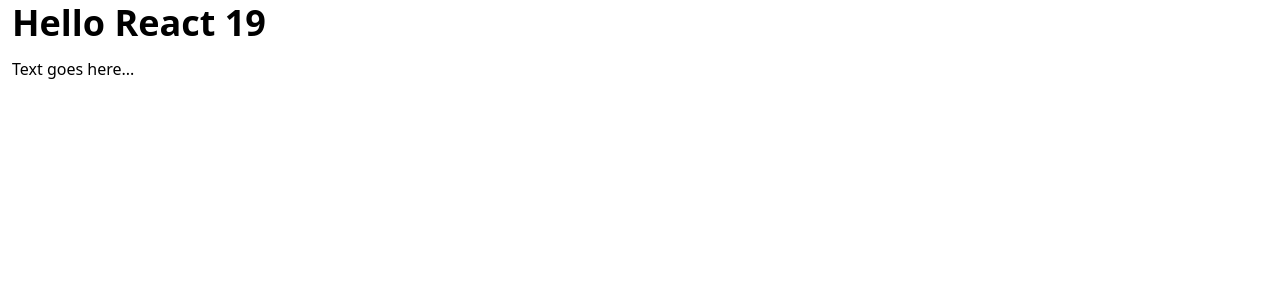
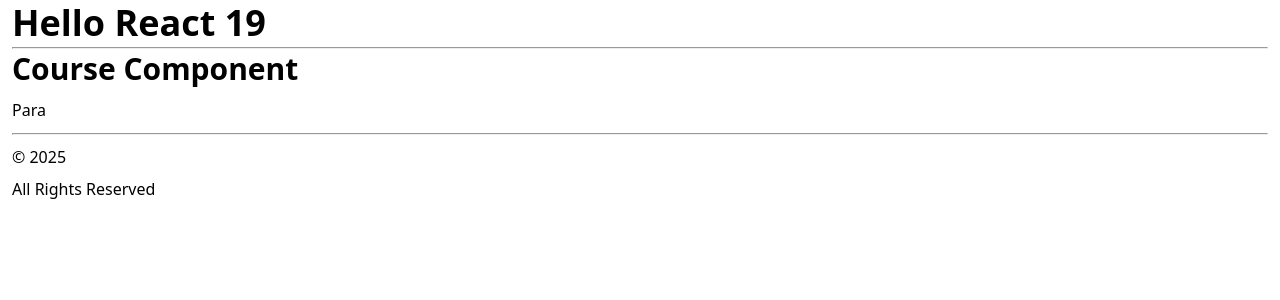
Before and after one commit to avimalhotra/react19, a React (Vite) app: page / in a window 1280 px wide. Shown: the top 300 px of the page. Built offline with nearby package versions, Linux system fonts and the light colour scheme.

Commit message:
React Components

```diff
--- a/index.html
+++ b/index.html
@@ -1,11 +1,11 @@
-<!doctype html>
+<!DOCTYPE html>
 <html lang="en">
   <head>
     <meta charset="UTF-8" />
     <link rel="icon" type="image/svg+xml" href="/vite.svg" />
     <meta name="viewport" content="width=device-width, initial-scale=1.0" />
     <title>Vite + React 19</title>
-    <meta name="description" content="React 19 Application">
+    <meta name="description" content="React 19 Application" />
   </head>
   <body>
     <div id="root"></div>
--- /dev/null
+++ b/src/Course.jsx
@@ -0,0 +1,8 @@
+export default function Course() {
+  return (
+    <section>
+      <h2>Course Component</h2>
+      <p>Para</p>
+    </section>
+  );
+}
--- /dev/null
+++ b/src/Footer.jsx
@@ -0,0 +1,8 @@
+export default function Footer() {
+  return (
+    <>
+      <p>&copy; 2025</p>
+      <p>All Rights Reserved</p>
+    </>
+  );
+}
--- a/src/main.jsx
+++ b/src/main.jsx
@@ -1,11 +1,21 @@
 import { createRoot } from "react-dom/client";
+import Course from "./Course";
+import Footer from "./Footer";
 import "./style.css";
 
 const root = createRoot(document.getElementById("root"));
 
+const version = 19;
+const year = new Date().getFullYear();
+
 root.render(
   <div className="container">
-    <h1>Hello React 19</h1>
-    <p>Text goes here...</p>
+    <h1>Hello React {version} </h1>
+    <hr />
+    <Course />
+    <hr />
+    <footer>
+      <Footer />
+    </footer>
   </div>
 );
```
